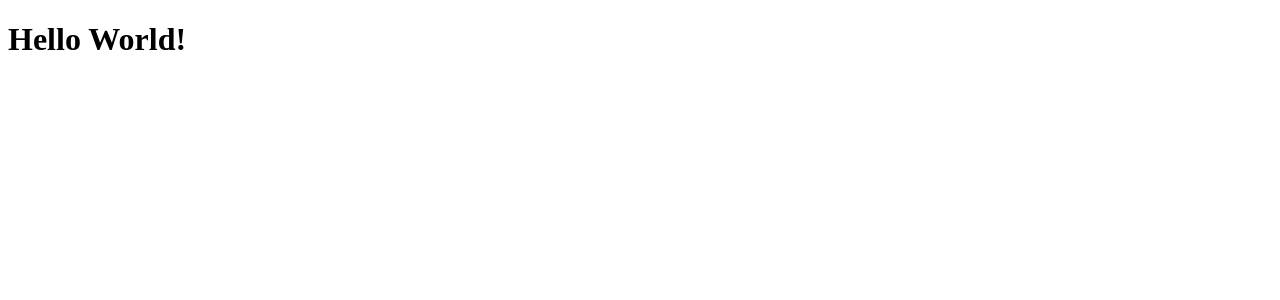
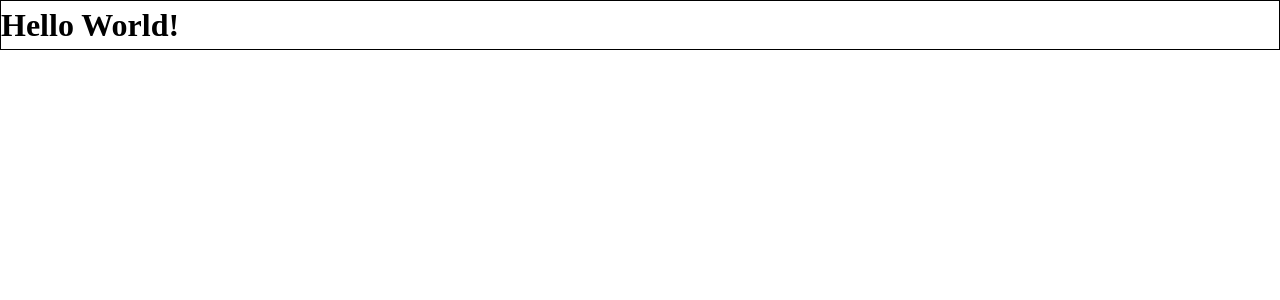
Before and after one commit to kennethd24/questionMaster, a React (Vite) app: page / in a window 1280 px wide. Shown: the top 300 px of the page. Built offline with nearby package versions, Linux system fonts and the light colour scheme.

Commit message:
default css

```diff
--- a/src/index.css
+++ b/src/index.css
@@ -0,0 +1,77 @@
+/* Box sizing rules */
+*,
+*::before,
+*::after {
+  box-sizing: border-box;
+}
+
+/* Remove default margin */
+body,
+h1,
+h2,
+h3,
+h4,
+p,
+figure,
+blockquote,
+dl,
+dd {
+  margin: 0;
+}
+
+/* Remove list styles on ul, ol elements with a list role, which suggests default styling will be removed */
+ul[role='list'],
+ol[role='list'] {
+  list-style: none;
+}
+
+/* Set core root defaults */
+html:focus-within {
+  scroll-behavior: smooth;
+}
+
+/* Set core body defaults */
+body {
+  min-height: 100vh;
+  text-rendering: optimizeSpeed;
+  line-height: 1.5;
+}
+
+/* A elements that don't have a class get default styles */
+a:not([class]) {
+  text-decoration-skip-ink: auto;
+}
+
+/* Make images easier to work with */
+img,
+picture {
+  max-width: 100%;
+  display: block;
+}
+
+/* Inherit fonts for inputs and buttons */
+input,
+button,
+textarea,
+select {
+  font: inherit;
+}
+
+/* Remove all animations, transitions and smooth scroll for people that prefer not to see them */
+@media (prefers-reduced-motion: reduce) {
+  html:focus-within {
+   scroll-behavior: auto;
+  }
+
+  *,
+  *::before,
+  *::after {
+    animation-duration: 0.01ms !important;
+    animation-iteration-count: 1 !important;
+    transition-duration: 0.01ms !important;
+    scroll-behavior: auto !important;
+  }
+}
+div {
+    border:1px solid black;
+}
```
